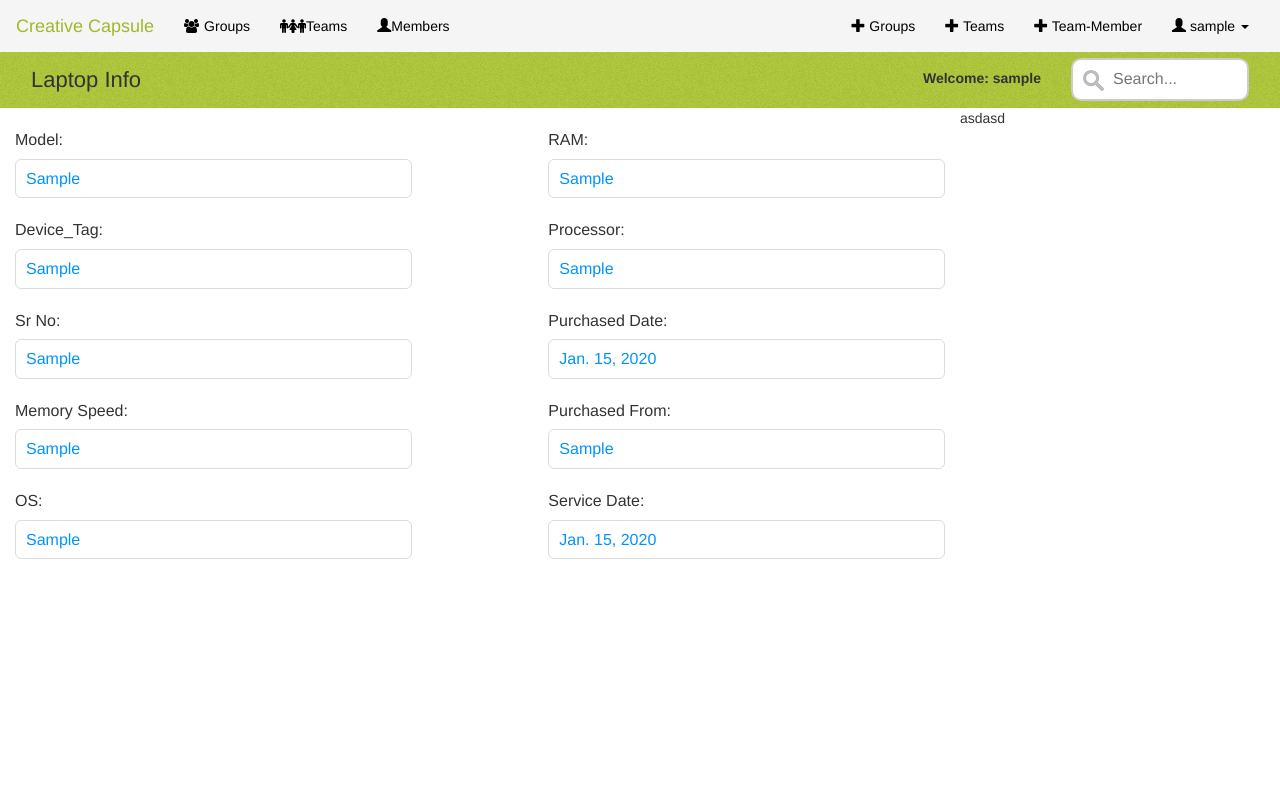
After one commit to aamod0611/OrganizationApp, a Django app: page /main/Laptopdetail/1 in a window 1280 px wide. The commit adds this page. Run offline with Django 3.2, Linux system fonts and the light colour scheme; a user stored in the database is signed in; tables that the repository leaves empty hold one stand-in row (values such as "Sample post"); some libraries are stand-ins or nearby versions.

Commit message:
Details for assets hass been added

```diff
--- a/main/models.py
+++ b/main/models.py
@@ -111,7 +111,7 @@ class Laptop(models.Model):
     Service_Date = models.DateField(max_length=8,default=None)
 
     def __str__(self):
-        return self.Sr_No
+        return self.Device_Tag
 
 class KeyBoard(models.Model):
     Device_Tag = models.CharField(max_length=20, default=None)
--- a/main/static/style.css
+++ b/main/static/style.css
@@ -457,3 +457,6 @@ div.tab button.active {
 .marbtm{
     margin-bottom: 30px;
 }
+.flrt{
+float: right;
+}
--- /dev/null
+++ b/main/templates/Laptop_Info.html
@@ -0,0 +1,56 @@
+{% extends 'base.html' %}
+<div class="Container">
+	<div class="row">
+{% block body %}
+
+	<div class="Team-Details-info">
+		<div class="container-fluid">
+			<div class="username">
+				<div class="col-sm-8">
+					<h2>Laptop Info</h2>
+				</div>
+				<div class="col-sm-2 usetop-pad">
+					{% if user.is_authenticated %}
+        				<p class="usepadding">Welcome: {{ user.username }}     </p>
+    				{% endif %}
+				</div>
+				<div class="col-sm-2 usetop-padsearch ">
+					<form type="get" action="{% url 'main:search' %}" style="margin: 0">
+    					<input autocomplete="off"  id="search_box" type="text" name="search_box"  placeholder="Search..." >
+    					<!--<button id="search_submit" type="submit" ><i class="fa fa-search" aria-hidden="true"></i></button>-->
+					</form>
+				</div>
+		</div>
+    </div>
+
+</div>
+        {% if LaptopInfo %}
+        <div class="col-sm-4">
+            <h5 class="text-size-details">Model:</h5><h4 class="detailname">{{LaptopInfo.Model}}</h4>
+            <h5 class="text-size-details">Device_Tag:</h5><h4 class="detailname">{{LaptopInfo.Device_Tag}}</h4>
+            <h4 class="text-size-details">Sr No:</h4><h4 class="detailname">{{LaptopInfo.Sr_No}}</h4>
+            <h4 class="text-size-details">Memory Speed:</h4><h4 class="detailname">{{LaptopInfo.Mem_Speed}}</h4>
+            <h4 class="text-size-details">OS:</h4><h4 class="detailname">{{LaptopInfo.OS}}</h4>
+        </div>
+            <div class="col-sm-1">
+          </div>
+          <div class="col-sm-4">
+            <h4 class="text-size-details">RAM:</h4><h4 class="detailname">{{LaptopInfo.RAM}}</h4>
+            <h4 class="text-size-details">Processor:</h4><h4 class="detailname">{{LaptopInfo.Processor}}</h4>
+            <h4 class="text-size-details">Purchased Date:</h4><h4 class="detailname">{{LaptopInfo.Purchased_Date }}</h4>
+            <h4 class="text-size-details">Purchased From:</h4><h4 class="detailname">{{LaptopInfo.Purchased_From }}</h4>
+            <h4 class="text-size-details">Service Date:</h4><h4 class="detailname">{{LaptopInfo.Service_Date  }}</h4>
+           </div>
+
+            asdasd
+
+
+        {% else %}
+        <h5>No Laptop Details </h5>
+	    {% endif %}
+
+
+
+ {% endblock %}
+	</div>
+</div>
--- a/main/templates/index.html
+++ b/main/templates/index.html
@@ -52,7 +52,7 @@
 					<!-- <li><a href="/music/{{album.id}}">{{album.title}}</a></li> -->
 						<div class="col-sm-2 indpic indpic1">
 							<div class="space">
-							<div class="thumbnail"data-toggle="popover" title="Information" data-content="{{TeamMembers.Description}}">
+							<div class="thumbnail"data-toggle="popover" title="{{TeamMembers.Designation}}" data-content="{{TeamMembers.Description}}">
 					<img src="{{TeamMembers.Pic.url}}">
 								<div class="namecent">
 					 <a href="{% url 'main:details' TeamMembers.id %}">{{TeamMembers.Name}}</a>
--- a/main/urls.py
+++ b/main/urls.py
@@ -18,6 +18,7 @@ urlpatterns = [
         url(r'^main/index/search/?$', login_required(views.search), name='search'),
         url(r'^main/index/$', login_required(views.IndexView.as_view()), name='index'),
 
+        url(r'^main/Laptopdetail/(?P<pk>[0-9]+)$', login_required(views.LaptopDetailView.as_view()), name='LaptopDetail'),
 
         url(r'^(?P<pk>[0-9]+)$', login_required(views.DetailView.as_view()), name='details'),
         #url(r'^(?P<pk>[0-9]+)$', views.DetailView.as_view(), name='details'),
--- a/main/views.py
+++ b/main/views.py
@@ -1,7 +1,7 @@
 from django.views import generic
 from django.views.generic.edit import CreateView, DeleteView,UpdateView
 from django.core.urlresolvers import reverse_lazy
-from . models import TeamMembers, Teams, CciGroups,CompanyAssets,UserAssignedAccessories
+from . models import TeamMembers, Teams, CciGroups,CompanyAssets,UserAssignedAccessories,Laptop,Mouse,Dongle,KeyBoard
 from django.db.models.deletion import ProtectedError
 from django.shortcuts import render,redirect,render_to_response
 from django.http import Http404
@@ -61,8 +61,11 @@ class IndexView(generic.ListView):
         context['nonbillable'] = all_teamMembers
         return context
 
-
-
+@method_decorator(login_required, name='dispatch')
+class LaptopDetailView(generic.DetailView):
+    model = Laptop
+    context_object_name = 'LaptopInfo'
+    template_name = 'Laptop_Info.html'
 
 
 @method_decorator(login_required, name='dispatch')
@@ -75,6 +78,10 @@ class DetailView(generic.DetailView):
         context = super(DetailView, self).get_context_data(**kwargs)
         context['Assets'] = CompanyAssets.objects.filter(Name_id=self.kwargs['pk'])
         context['Accessories'] = UserAssignedAccessories.objects.filter(Name_id=self.kwargs['pk'])
+        context['laptopinfo'] = Laptop.objects.filter(companyassets=self.kwargs['pk'])
+        context['Mouseinfo'] = Mouse.objects.filter(companyassets=self.kwargs['pk'])
+        context['Dongleinfo'] = Dongle.objects.filter(companyassets=self.kwargs['pk'])
+        context['keyboardinfo'] = KeyBoard.objects.filter(companyassets=self.kwargs['pk'])
         return context
 
 
```
Also changed, not shown: main/templates/details.html (+177 -4 lines).
